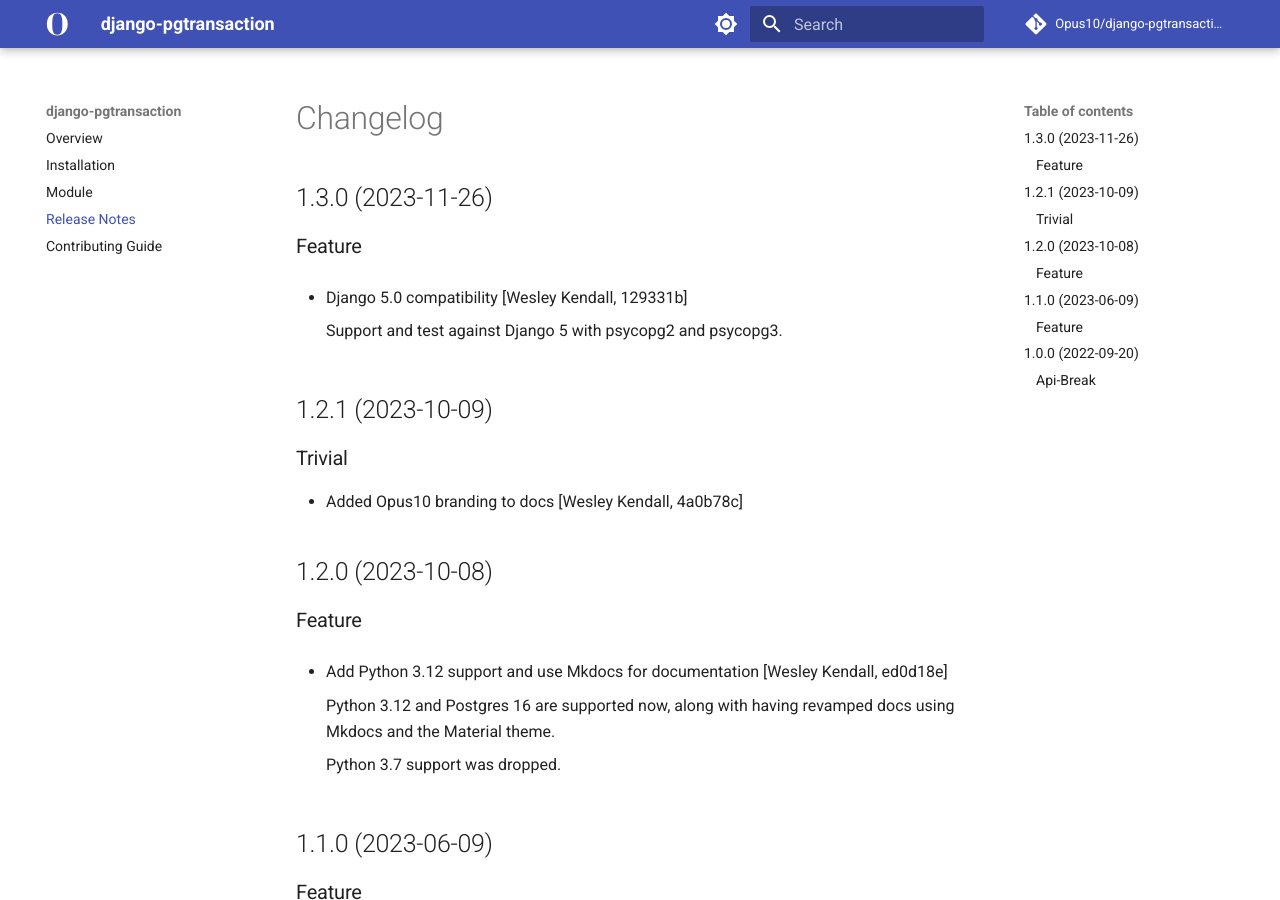
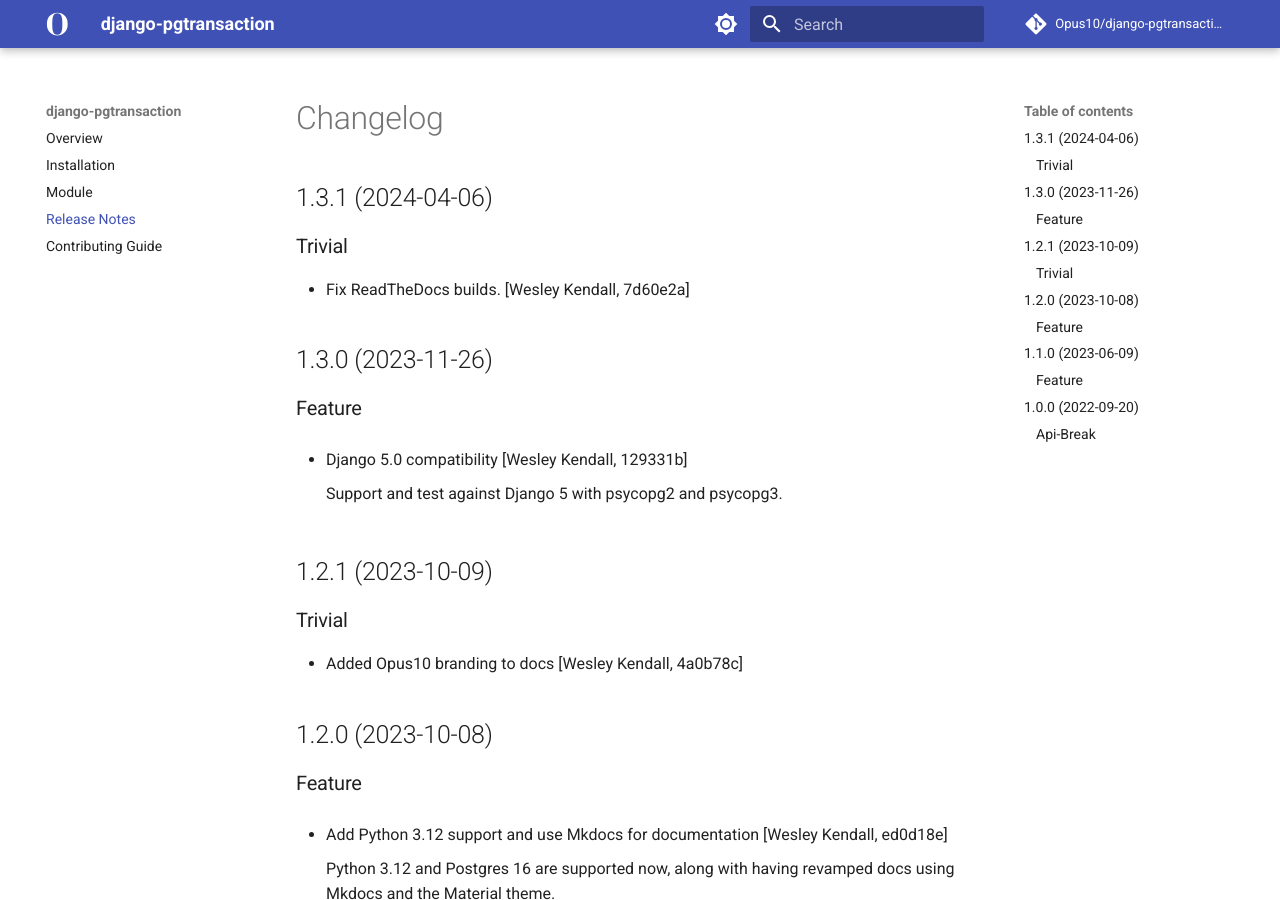
Before and after one commit to Opus10/django-pgtransaction, an MkDocs documentation site: the page built from docs/release_notes.md, in a window 1280 px wide and 900 px high. Built offline with MkDocs 1.6.1 and Material for MkDocs 9.7.7, drawn with Linux system fonts in a browser that asks for light colours; comment, search, counter and statistics services are not loaded.

Commit message:
Release version 1.3.1 [skip ci]
Type: trivial

```diff
--- a/docs/release_notes.md
+++ b/docs/release_notes.md
@@ -1,4 +1,10 @@
 # Changelog
+
+## 1.3.1 (2024-04-06)
+
+### Trivial
+
+  - Fix ReadTheDocs builds. [Wesley Kendall, 7d60e2a]
 
 ## 1.3.0 (2023-11-26)
 
--- a/pyproject.toml
+++ b/pyproject.toml
@@ -29,7 +29,7 @@
 exclude = [
   "*/tests/"
 ]
-version = "1.3.0"
+version = "1.3.1"
 description = "A context manager/decorator which extends Django's atomic function with the ability to set isolation level and retries for a given transaction."
 authors = ["Opus 10 Engineering"]
 classifiers = [
```
Also changed, not shown: CHANGELOG.md (+6 -0 lines).
